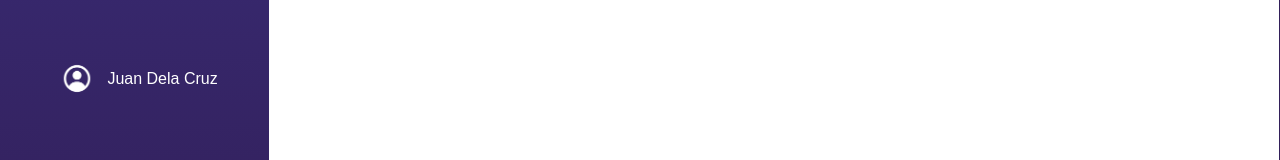
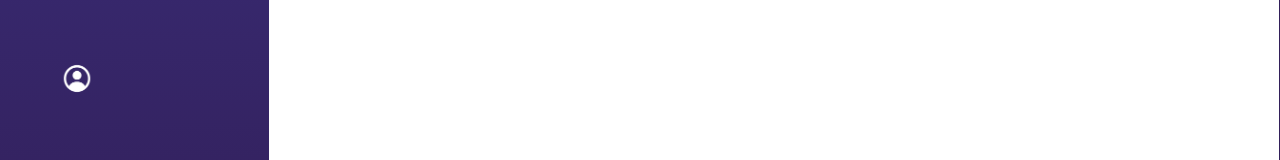
Before and after one commit to JamesMad377/GymBro-test1, a React (Vite) app in the folder LOGIN_REGISTER/client/: page /Bookmark_Page in a window 1280 px wide. Shown: the part 493-653 px from the top of the page. Built offline with nearby package versions, Linux system fonts and the light colour scheme.

Commit message:
changes in profile name in bookmark and insights

```diff
--- a/LOGIN_REGISTER/client/src/Bookmark_Page.jsx
+++ b/LOGIN_REGISTER/client/src/Bookmark_Page.jsx
@@ -52,7 +52,6 @@ function Bookmark_Page (){
           <div className="userinfo">
             <a href="profile.html" className="userAcc">
               <img src="useravatar.png" alt="User Profile" className="user-avatar" />
-              <span>Juan Dela Cruz</span>
             </a>
           </div>
         </nav>
--- a/LOGIN_REGISTER/client/src/Insights_Page.jsx
+++ b/LOGIN_REGISTER/client/src/Insights_Page.jsx
@@ -50,7 +50,6 @@ function Insights_Page() {
           <div className="userinfo">
             <a className="userAcc">
               <img src="useravatar.png" alt="User Profile" className="user-avatar" />
-              <span>Juan Dela Cruz</span>
             </a>
           </div>
         </nav>
```
